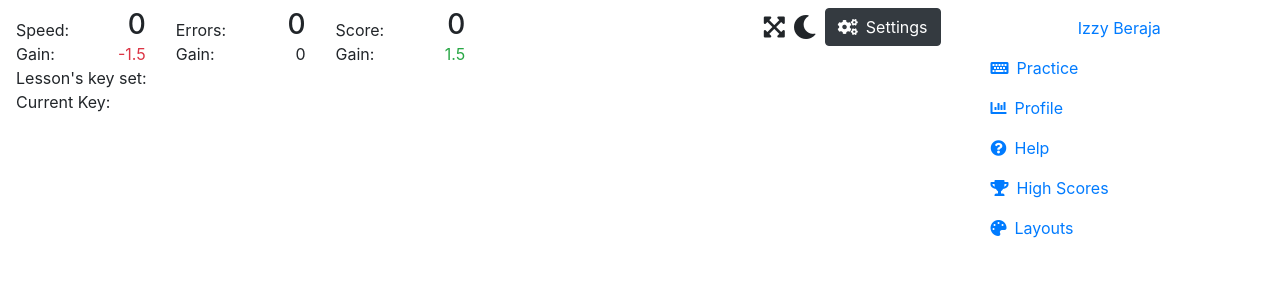
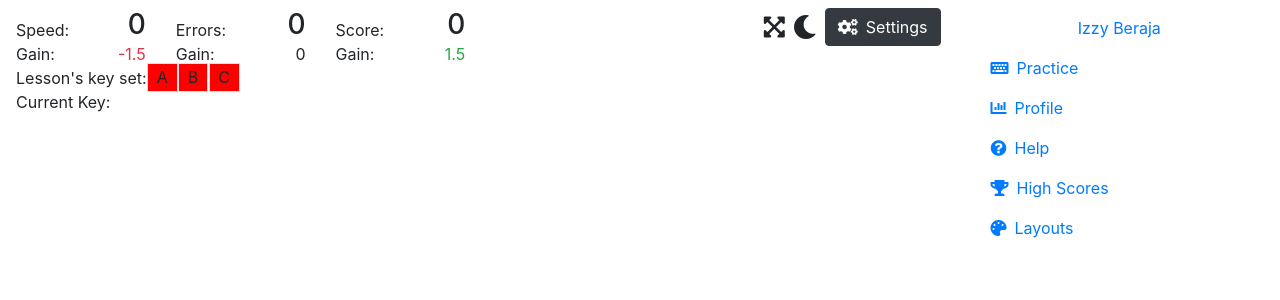
Before and after one commit to IzzyBeraja/Time-Manager-FrontEnd, a React (Create React App) app: page / in a window 1280 px wide. Shown: the top 300 px of the page. Built offline with nearby package versions, Linux system fonts and the light colour scheme.

Commit message:
Added Colorboxes with scaling colors 🎨

```diff
--- a/src/components/Lesson.tsx
+++ b/src/components/Lesson.tsx
@@ -1,9 +1,22 @@
 import React from "react";
+import ColorBox from "./common/ColorBox";
 
-const Lesson: React.FC = () => {
+interface Props {
+  keySet: Key[];
+}
+
+interface Key {
+  letter: string;
+  rating: number;
+}
+
+const Lesson: React.FC<Props> = ({ keySet }) => {
   return (
     <div>
-      <p>Lesson's key set: </p>
+      Lesson's key set:
+      {keySet.map(({ letter, rating }) => (
+        <ColorBox letter={letter} rating={rating} />
+      ))}
       <p>Current Key: </p>
     </div>
   );
--- a/src/components/TypeTest.tsx
+++ b/src/components/TypeTest.tsx
@@ -25,6 +25,12 @@ const TypeTest: React.FC = () => {
     setScore(score + 100);
   };
 
+  const keySet = [
+    { letter: "A", rating: speed },
+    { letter: "B", rating: errors },
+    { letter: "C", rating: 0 },
+  ];
+
   return (
     <div>
       <div className="row justify-content-between">
@@ -46,7 +52,7 @@ const TypeTest: React.FC = () => {
           />
         </div>
       </div>
-      <Lesson />
+      <Lesson keySet={keySet} />
       <Test />
       <TestVisual />
     </div>
--- /dev/null
+++ b/src/components/common/ColorBox.tsx
@@ -0,0 +1,28 @@
+import React from "react";
+
+interface Props {
+  letter: string;
+  rating: number;
+}
+
+const ColorBox: React.FC<Props> = ({ letter, rating }) => {
+  const color: (rating: number) => string = rating => {
+    const hue = rating >= 100 ? 100 : rating <= 0 ? 0 : rating;
+    return `hsl(${hue}, 100%, 50%)`;
+  };
+
+  return (
+    <span
+      className="border"
+      style={{
+        backgroundColor: `${color(rating)}`,
+        padding: ".2rem .55rem",
+        margin: "0 .25px",
+      }}
+    >
+      {letter}
+    </span>
+  );
+};
+
+export default ColorBox;
```
